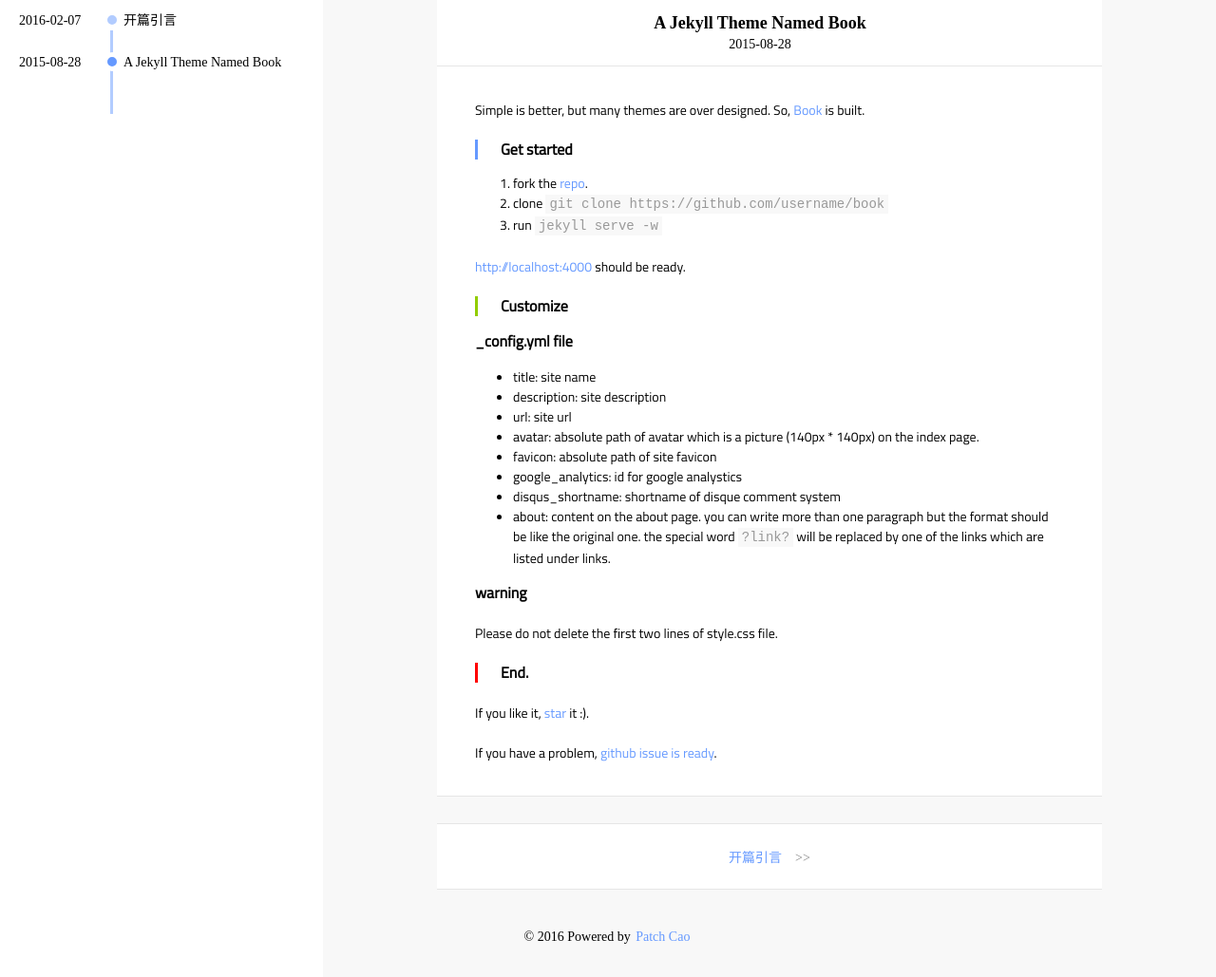
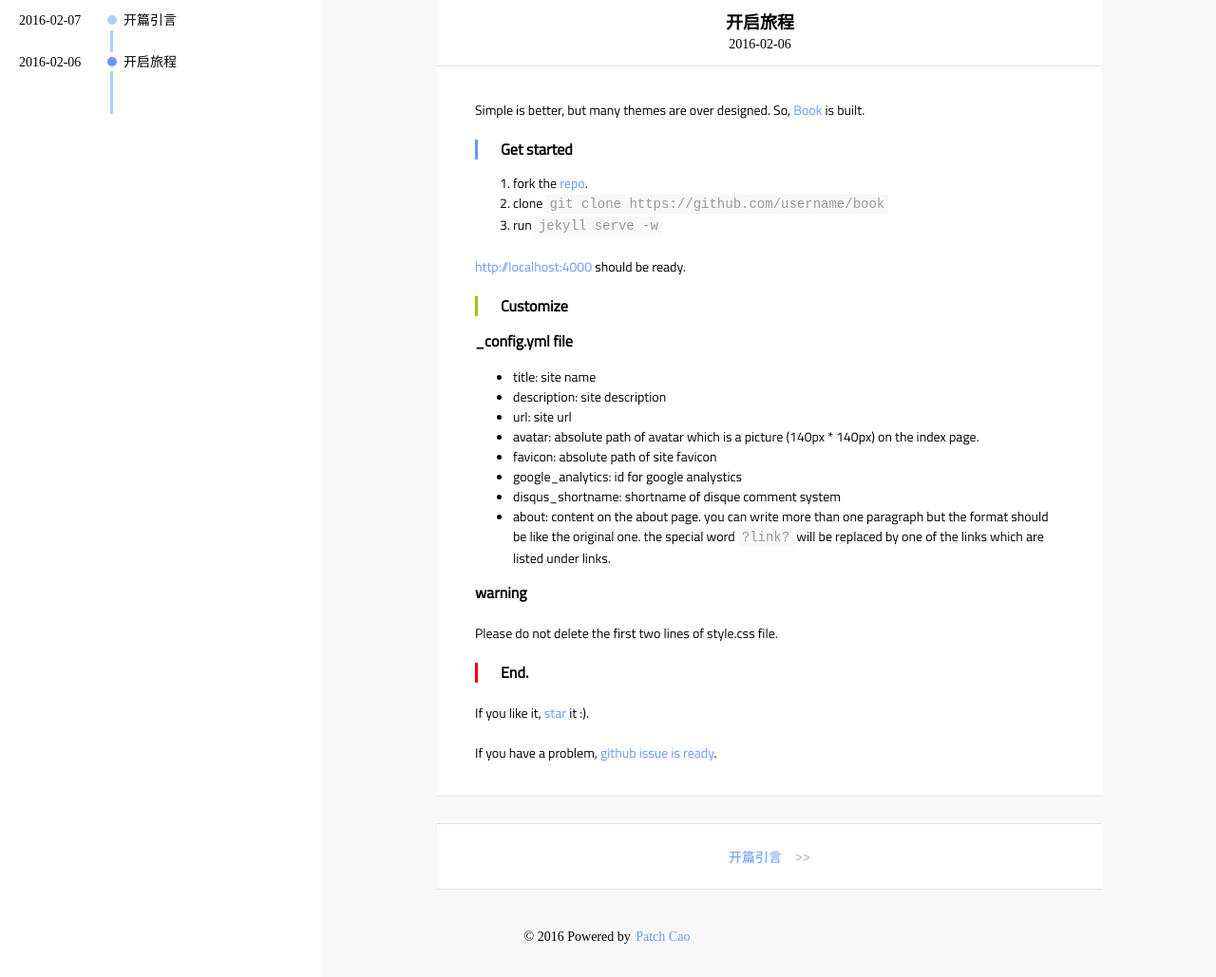
Before and after one commit to PatchCao/PatchCao.github.io, a Jekyll site: the page built from _posts/2015-08-28-jekyll-theme-book.md, in a window 1280 px wide and 1029 px high. Shown: the whole window at 95% size. Built offline with Jekyll 4.4.1, drawn with Linux system fonts in a browser that asks for light colours.

Commit message:
Update 2015-08-28-jekyll-theme-book.md

```diff
--- a/_posts/2015-08-28-jekyll-theme-book.md
+++ b/_posts/2015-08-28-jekyll-theme-book.md
@@ -1,7 +1,7 @@
 ---
 layout: post
-title: A Jekyll Theme Named Book
-date: 2015-08-28
+title: 开启旅程
+date: 2016-02-06
 tags: english
 category: blog
 ---
```
